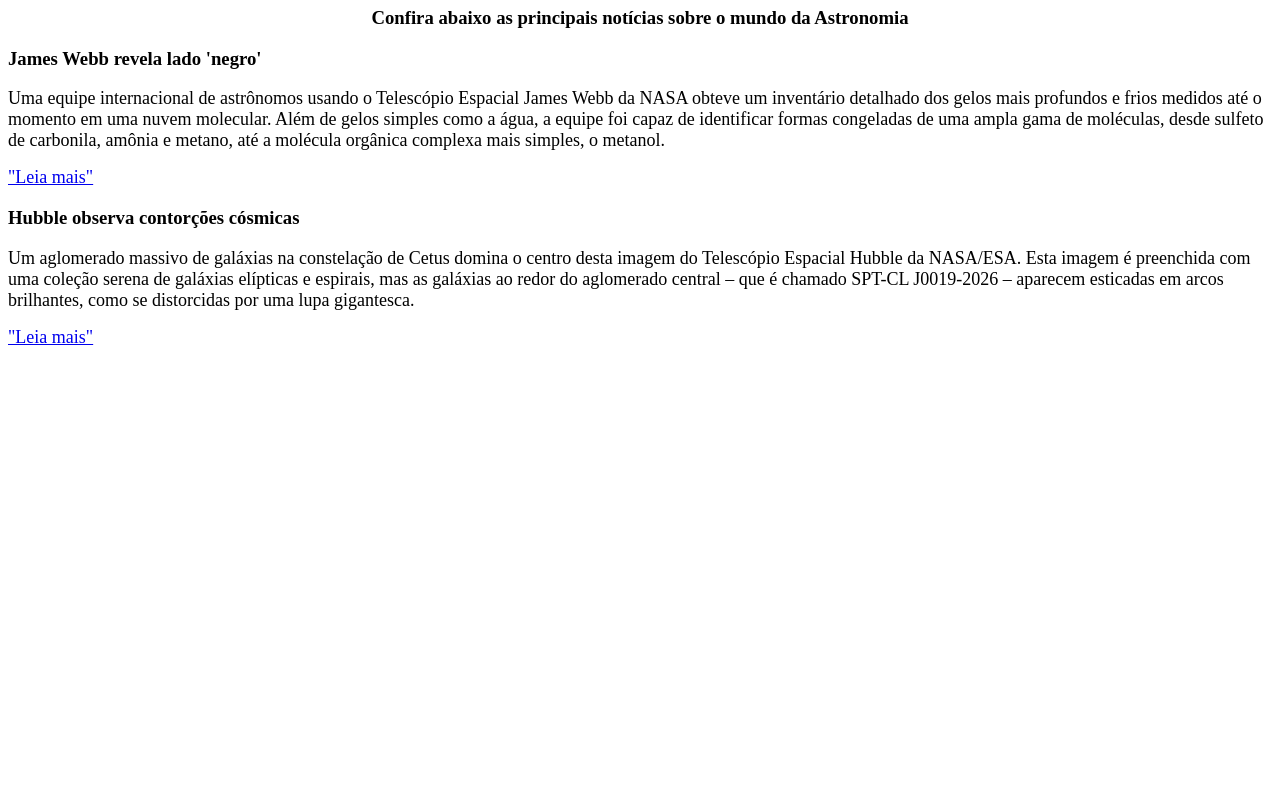
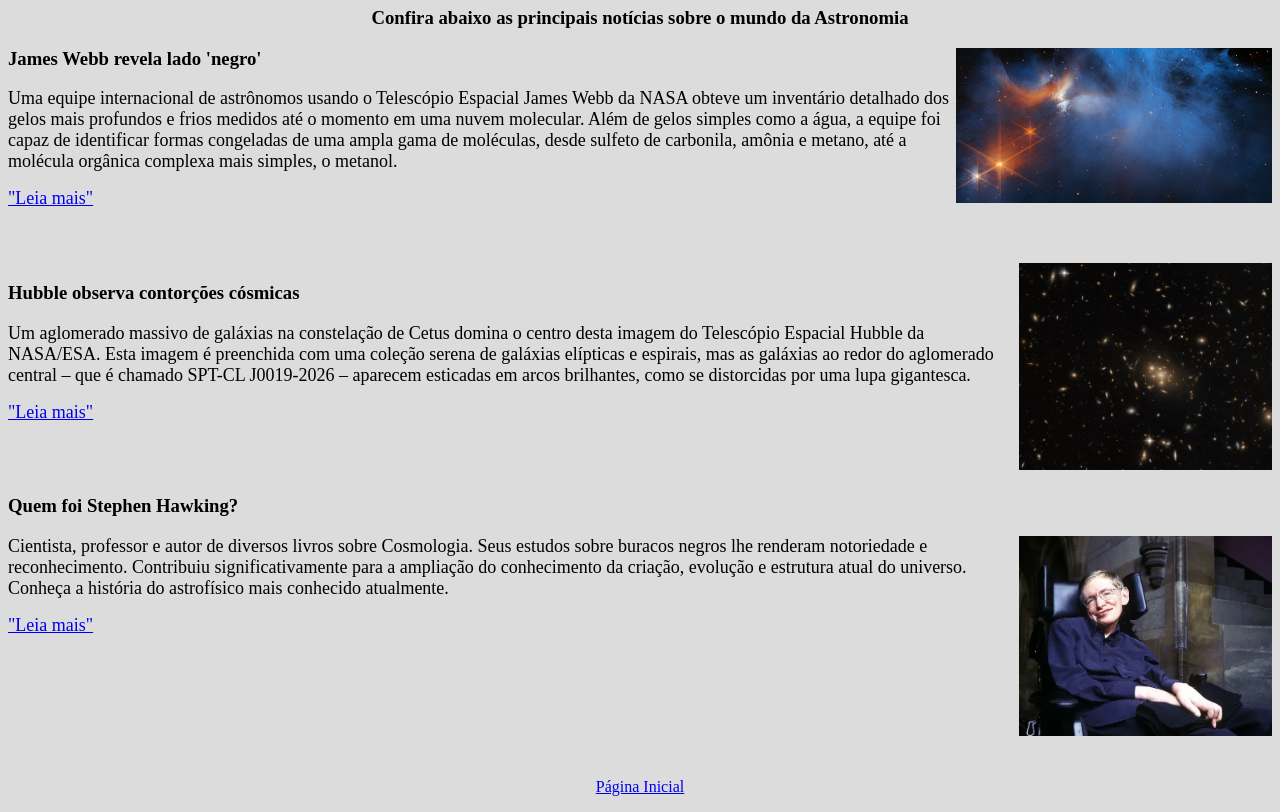
Before and after one commit to uenderson-silva/uenderson-silva.github.io, a plain HTML site: page Blog.html in a window 1280 px wide. Shown: the part 73-885 px from the top of the page. Before the commit the page ends 800 px from the top, so only its background shows below. Drawn offline with Linux system fonts and the light colour scheme.

Commit message:
Update Blog.html

```diff
--- a/Blog.html
+++ b/Blog.html
@@ -4,16 +4,42 @@
         <title> Blog </title>
     </head>
     <body>
+        <body bgcolor="#dcdcdc">
         <center><h1> Principais notícias </h1></center>
         <center><p><h3> Confira abaixo as principais notícias sobre o mundo da Astronomia </h3></p></center>
+        <img src="webb.png" width="25%" style="float: right;">
         <p><h3> James Webb revela lado 'negro' </h3></p>
         <p><font size="4">Uma equipe internacional de astrônomos usando o Telescópio Espacial James Webb da NASA obteve um inventário detalhado dos gelos mais profundos e frios medidos até o momento em uma nuvem molecular.
             Além de gelos simples como a água, a equipe foi capaz de identificar formas congeladas de uma ampla gama de moléculas, desde sulfeto de carbonila, amônia e metano, até a molécula orgânica complexa mais simples, o metanol. </font></p>
         <font size="4"><a href="Webb faz descoberta.html"> "Leia mais" </a></font>
+        <br>
+        <br>
+        <br>
+        <br>
+        <img src="hubble.jpg" width="20%" style="float: right;">
+        <p><h3> Hubble observa contorções cósmicas </h3></p>
 
-        <p><h3> Hubble observa contorções cósmicas </h3></p>
         <p><font size="4"> Um aglomerado massivo de galáxias na constelação de Cetus domina o centro desta imagem do Telescópio Espacial Hubble da NASA/ESA.
             Esta imagem é preenchida com uma coleção serena de galáxias elípticas e espirais, mas as galáxias ao redor do aglomerado central – que é chamado SPT-CL J0019-2026 – aparecem esticadas em arcos brilhantes, como se distorcidas por uma lupa gigantesca. </font></p>
             <font size="4"><a href="hubble faz descoberta.html"> "Leia mais" </a></font>
+        <br>
+        <br>
+        <br>
+        <br>
+        <p><h3> Quem foi Stephen Hawking? </h3></p>
+        <img src="stephen.webp" width="20%" style="float: right;">
+        <p><font size="4"> Cientista, professor e autor de diversos livros sobre Cosmologia. Seus estudos sobre buracos negros lhe renderam notoriedade e reconhecimento.
+            Contribuiu significativamente para a ampliação do conhecimento da criação, evolução e estrutura atual do universo.
+            Conheça a história do astrofísico mais conhecido atualmente. </font></p>
+            <font size="4"><a href="Quem foi Stephen Hawking.html"> "Leia mais" </a></font>
+            <br>
+            <br>
+            <br>
+            <br>
+            <br>
+            <br>
+            <br>
+            <br>
+        <center><p><a href="index.html"> Página Inicial </a></p></center>
     </body>
 </html>
```
